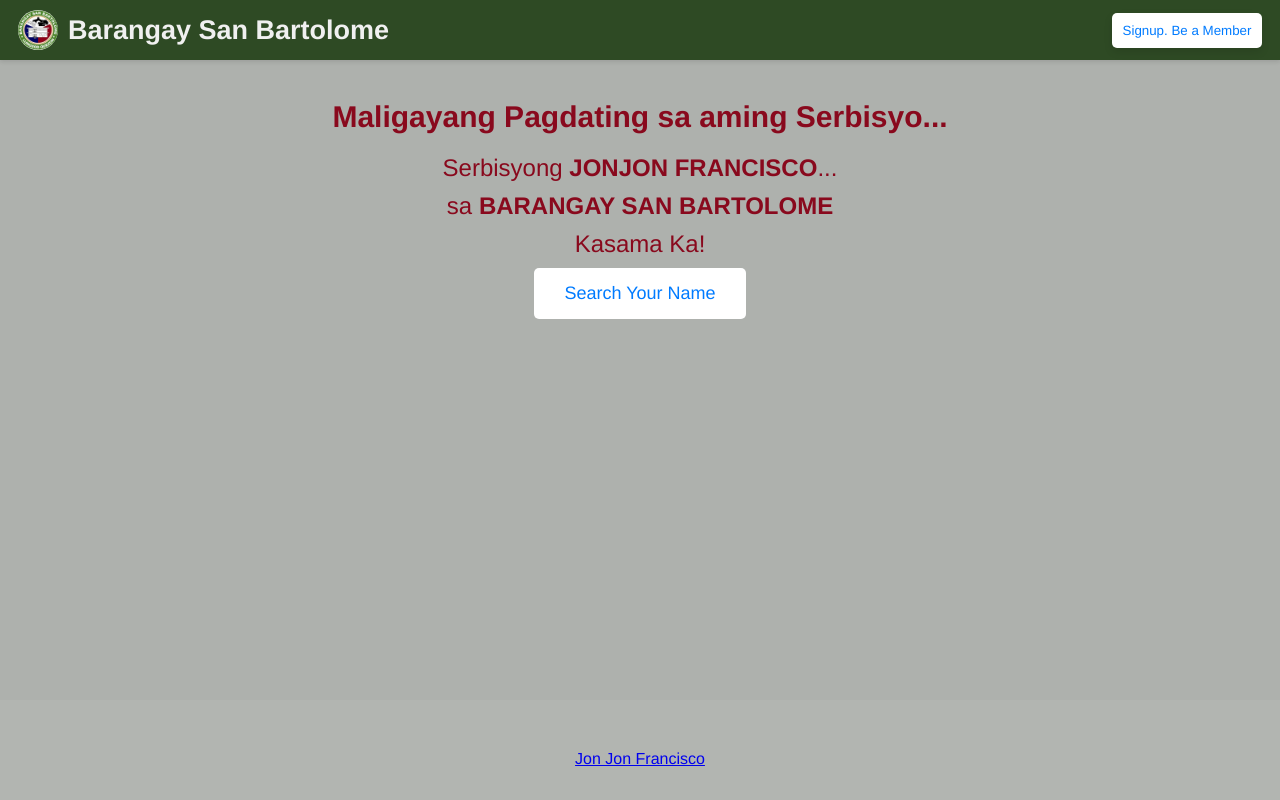
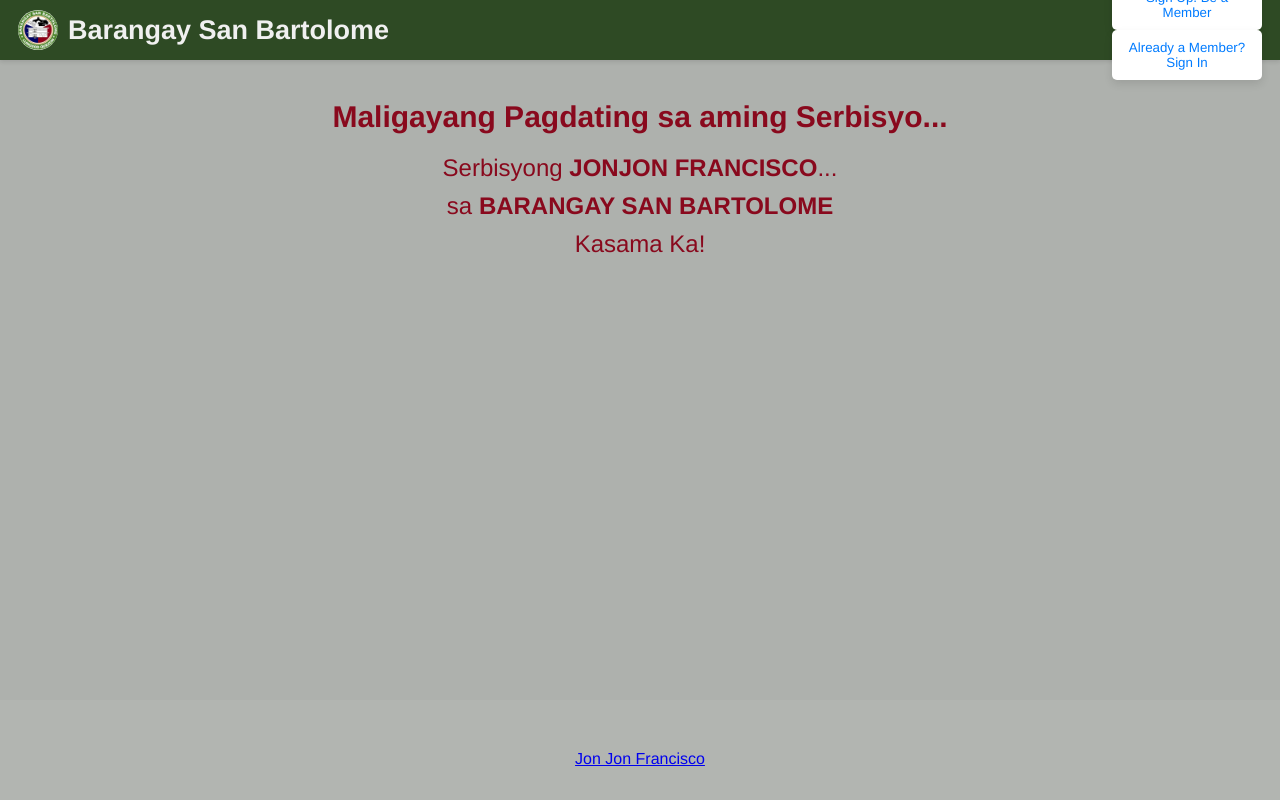
Before and after one commit to jmaesua/react-precinct-number-search, a React (Vite) app: page / in a window 1280 px wide. Built offline with nearby package versions, Linux system fonts and the light colour scheme.

Commit message:
Update the signin and signup functionalities

```diff
--- a/src/components/LandingPage.jsx
+++ b/src/components/LandingPage.jsx
@@ -27,6 +27,7 @@ export const LandingPage = ({ onNavigateToSearch }) => {
             setAuthenticated(true);
             localStorage.setItem("isAuthenticated", "true");
             setShowLoginPopup(false);
+            onNavigateToSearch();
         } else {
             alert("Please sign up first.");
         }
@@ -45,11 +46,6 @@ export const LandingPage = ({ onNavigateToSearch }) => {
         }
     };
 
-    const handleLogout = () => {
-        setAuthenticated(false);
-        localStorage.removeItem("isAuthenticated");
-    };
-
     return (
         <div className="landing-page">
             {showLoginPopup && (
@@ -63,59 +59,44 @@ export const LandingPage = ({ onNavigateToSearch }) => {
 
             <Navbar
                 onNavigateToSearch={onNavigateToSearch}
-                onLoginPopupToggle={() => handleLoginPopupToggle(true)}
-                onMemberLoginPopupToggle={() => handleLoginPopupToggle(false)}
+                onSignUpPopupToggle={() => handleLoginPopupToggle(true)}
+                onSignInPopupToggle={() => handleLoginPopupToggle(false)}
                 isAuthenticated={isAuthenticated}
             />
             <HeroSection
                 onNavigateToSearch={onNavigateToSearch}
-                // onShowLoginPopup = {() => handleLoginPopupToggle(true)}
+                onSignUpPopupToggle={() => handleLoginPopupToggle(true)}
                 isAuthenticated={isAuthenticated}
             />
             <MediaSection />
-            <Footer onLogout={handleLogout} isAuthenticated={isAuthenticated} />
+            <Footer isAuthenticated={isAuthenticated} />
         </div>
     );
 };
 
-export const Navbar = ({ onNavigateToSearch, onLoginPopupToggle,onMemberLoginPopupToggle, isAuthenticated }) => {
-    // const handleMemberClick = () => {
-    //     if (isAuthenticated) {
-    //         onNavigateToSearch();
-    //     } else {
-    //         onMemberLoginPopupToggle();
-    //     }
-    // };
-
+export const Navbar = ({ onNavigateToSearch, onSignUpPopupToggle, onSignInPopupToggle, isAuthenticated }) => {
     return (
         <nav className="navbar">
             <div className="logo">
-                <a href="https://www.jonjonfrancisco.com" title="San Bartolome">
+                <a href="/" title="San Bartolome">
                     <img src={logo} alt="Logo image" />
                     <h2>Barangay San Bartolome</h2>
                 </a>
             </div>
             <div className="auth-buttons">
-                {/* <button className="sign-in-button" onClick={handleMemberClick}>
-                    Signin/Signup. Be a Member
-                </button> */}
-                <button className="nav-link" onClick={onLoginPopupToggle}>Signup. Be a Member</button>
+                <button className="nav-link" onClick={onSignUpPopupToggle}>Sign Up. Be a Member</button>
+                <button className="nav-link" onClick={onSignInPopupToggle}>Already a Member? Sign In</button>
             </div>
         </nav>
     );
 };
 
-export const HeroSection = ({ onNavigateToSearch, isAuthenticated }) => {
-    // const [redirectToLoginPopup, setRedirectToLoginPopup] = useState(false);
-
+export const HeroSection = ({ onNavigateToSearch, onSignUpPopupToggle, isAuthenticated }) => {
     const handleSearchClick = () => {
         if (isAuthenticated) {
             onNavigateToSearch();
-        } else {
-            alert("Please sign in or sign up to access the search functionality.");
         }
     };
-
 
     return (
         <section className="hero-section">
@@ -123,12 +104,11 @@ export const HeroSection = ({ onNavigateToSearch, isAuthenticated }) => {
             <p>Serbisyong <span>JONJON FRANCISCO</span>...</p>
             <p>sa <span>BARANGAY SAN BARTOLOME</span></p>
             <p>Kasama Ka!</p>
-            <button className="search-button" onClick={handleSearchClick}>
-                Search Your Name
-            </button>
-            {/* {redirectToLoginPopup && <LoginPopup
-            onClose={handleCloseLoginPopup}
-            />} */}
+            {isAuthenticated && (
+                <button className="search-button" onClick={handleSearchClick}>
+                    Search Your Name
+                </button>
+            )}
         </section>
     );
 };
@@ -166,7 +146,7 @@ export const MediaSection = () => {
     );
 };
 
-export const Footer = ({ onLogout, isAuthenticated }) => {
+export const Footer = ({ isAuthenticated }) => {
     return (
         <footer className="footer">
             <p>&copy; 2024 Barangay San Bartolome. All rights reserved.</p>
@@ -178,11 +158,6 @@ export const Footer = ({ onLogout, isAuthenticated }) => {
                     <FaInstagram className="social-icon" />
                 </a>
             </div>
-            {isAuthenticated && (
-                <button className="logout-button" onClick={onLogout}>
-                    Logout
-                </button>
-            )}
         </footer>
     );
 };
```
